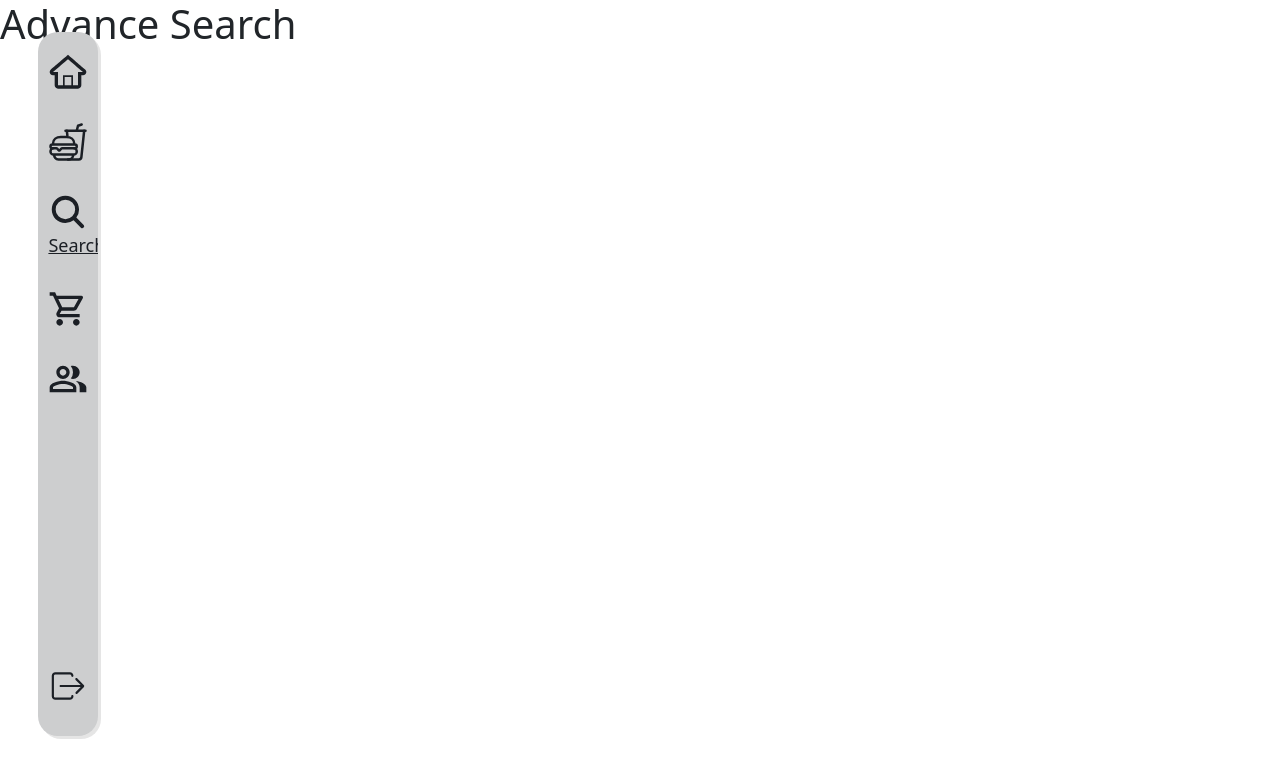
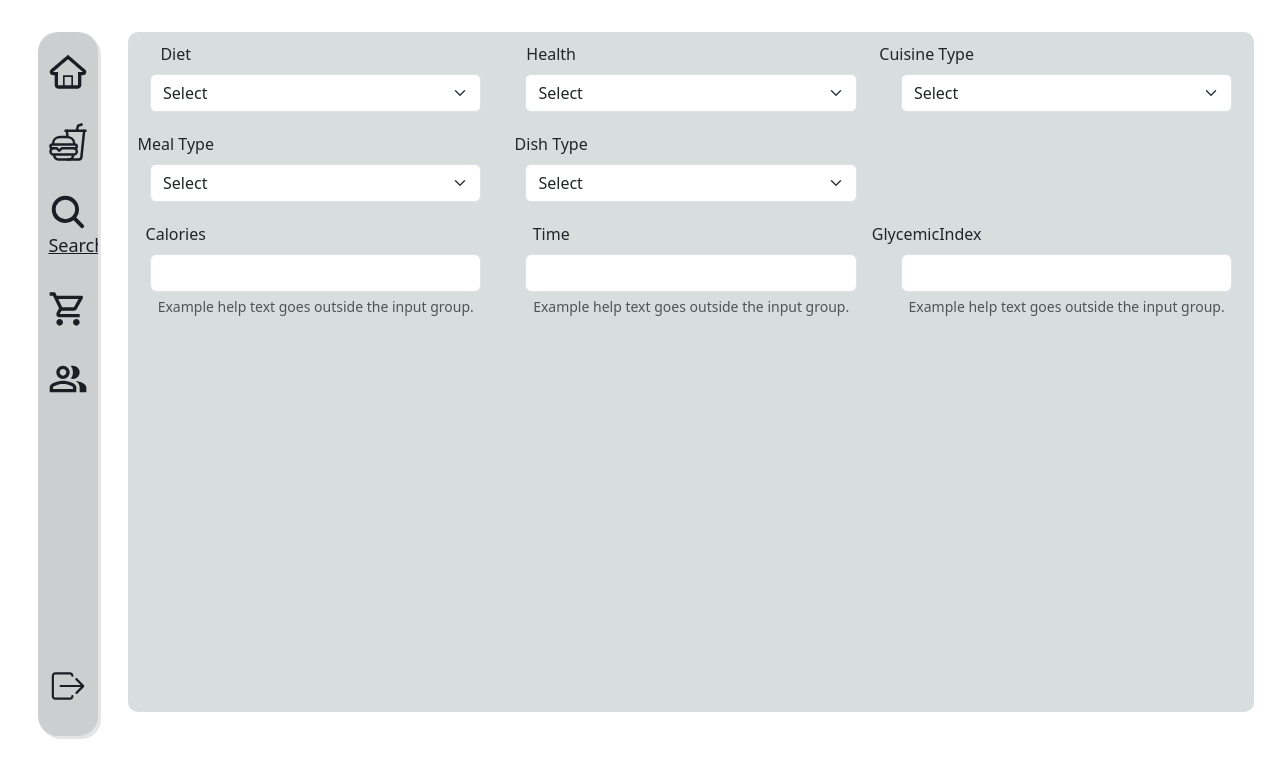
Before and after one commit to miteshjuikar/FoodInfo, a React (Vite) app: page /searchAd in a window 1280 px wide. Shown: the top 778 px of the page. Built offline with nearby package versions, Linux system fonts and the light colour scheme.

Commit message:
2nd Commit

```diff
--- /dev/null
+++ b/src/Components/AdvanceSearch.jsx
@@ -0,0 +1,67 @@
+import React from 'react'
+import style from './AdvanceSearch.module.css'
+import DropDown from './SubComponents/DropDown';
+import TextBox from './SubComponents/TextBox';
+import { useState  } from 'react'
+
+export default function AdvanceSearch() {
+    const diet = ["balanced", "high-fiber", "high-protein", "low-carb", "low-fat", "low-sodium"];
+
+    const health = ["alcohol-cocktail", "alcohol-free", "celery-free", "crustacean-free", "dairy-free", "DASH", "egg-free", "fish-free", "fodmap-free", "gluten-free", "immuno-supportive", "keto-friendly", "kidney-friendly", "kosher", "low-fat-abs", "low-potassium", "low-sugar", "lupine-free", "Mediterranean", "mollusk-free", "mustard-free", "no-oil-added, paleo", "peanut-free", "pescatarian", "pork-free", "red-meat-free", "sesame-free", "shellfish-free", "soy-free", "sugar-conscious", "sulfite-free", "tree-nut-free", "vegan", "vegetarian", "wheat-free"];
+
+    const cuisineType = ['American', 'Asian', 'British', 'Caribbean', 'Central Europe', 'Chinese', 'Eastern Europe', 'French', 'Indian', 'Italian', 'Japanese', 'Kosher', 'Mediterranean', 'Mexican', 'Middle Eastern', 'Nordic', 'South American', 'South East Asian'];
+
+    const mealType=['Breakfast', 'Dinner', 'Lunch', 'Snack', 'Teatime'];
+
+    const dishType=['Biscuits and cookies', 'Bread', 'Cereals', 'Condiments and sauces', 'Desserts', 'Drinks', 'Main course', 'Pancake', 'Preps', 'Preserve', 'Salad', 'Sandwiches', 'Side dish', 'Soup', 'Starter', 'Sweets'];
+
+    const [ textData, setTextData ] = useState({ diet:"", health:"", cuisineType:"", mealType:"", dishType:"" ,calories: "", time: "", glycemicIndex:"" });
+
+    function handleChange(e) {
+        setTextData((preVal) => ({
+            ...preVal,
+            [e.target.id]: e.target.value
+        }))
+    }
+
+    console.log(textData);
+  return (
+    <div className={style.advanceSearch}>
+
+        <div className="container text-center">
+        <div className="row">
+            <div className="col-6 col-sm-4">
+            <DropDown arrDropName={diet} name={"Diet"} textData={textData} setTextData={setTextData} handleChange={handleChange} />
+            </div>
+            <div className="col-6 col-sm-4">
+            <DropDown arrDropName={health} name={"Health"} textData={textData} setTextData={setTextData} handleChange={handleChange}  />
+            </div>
+            <div className="col-6 col-sm-4">
+            <DropDown arrDropName={cuisineType} name={"Cuisine Type"} textData={textData} setTextData={setTextData} handleChange={handleChange}  />
+            </div>
+
+            <div className="w-100 d-none d-md-block"></div>
+
+            <div className="col-6 col-sm-4">
+            <DropDown arrDropName={mealType} name={"Meal Type"} textData={textData} setTextData={setTextData} handleChange={handleChange}  />
+            </div>
+            <div className="col-6 col-sm-4">
+            <DropDown arrDropName={dishType} name={"Dish Type"} textData={textData} setTextData={setTextData} handleChange={handleChange} />
+            </div>
+
+            <div className="w-100 d-none d-md-block"></div>
+
+            <div className="col-6 col-sm-4">
+                <TextBox name={"Calories"} boxId={"calories"} textData={textData} setTextData={setTextData} handleChange={handleChange} />
+            </div>
+            <div className="col-6 col-sm-4">
+                <TextBox name={"Time"} boxId={"time"} textData={textData} setTextData={setTextData} handleChange={handleChange} />
+            </div>
+            <div className="col-6 col-sm-4">
+                <TextBox name={"GlycemicIndex"} boxId={"glycemicIndex"} textData={textData} setTextData={setTextData} handleChange={handleChange} />
+            </div>
+        </div>
+        </div>
+    </div>
+  )
+}
--- /dev/null
+++ b/src/Components/AdvanceSearch.module.css
@@ -0,0 +1,17 @@
+.advanceSearch{
+  margin-top: 2.5%;
+  margin-left: 10%;
+  height: 85vh;
+  width: 88vw;
+  border-radius: 10px;
+  background-color: rgb(216, 222, 222);
+}
+
+.textBox{
+    margin: 5px;
+    padding: 5px;
+    label{
+        position: relative;
+        left: -140px;
+    }
+}
--- a/src/Components/HoriNavbar.jsx
+++ b/src/Components/HoriNavbar.jsx
@@ -9,6 +9,10 @@ export default function HoriNavbar( { msg, setMsg, handleSearch,onSearch } ) {
     <>
     <div className={style.horiNav}>
         <h2>Recipes</h2>
+        <div className={style.horiButton}>
+          <Link to='/logIn'>
+            <button className={style.logIn}>Log In</button>
+          </Link>
           <div>
             <input
                 className={style.searchText}
@@ -19,6 +23,7 @@ export default function HoriNavbar( { msg, setMsg, handleSearch,onSearch } ) {
             <IoSearch className={style.searchIcon} onClick={onSearch} />
           </div>
         </div>
+    </div>
     </>
   )
 }
--- a/src/Components/HoriNavbar.module.css
+++ b/src/Components/HoriNavbar.module.css
@@ -10,6 +10,14 @@
         font-weight: 600;
     }
 }
+.logIn{
+    border-radius: 5px;
+    padding: 5px;
+}
+.horiButton{
+    display: flex;
+    gap: 10px;
+}
 .searchText{
     border-radius: 5px;
     padding: 5px;
--- /dev/null
+++ b/src/Components/LogIn.jsx
@@ -0,0 +1,21 @@
+import React from 'react'
+import style from './LogIn.module.css'
+
+export default function LogIn() {
+  return (
+    <div className={style.logInForm}>
+    <form>
+        <div class="mb-3">
+            <label for="exampleInputEmail1" class="form-label">Email address</label>
+            <input type="email" class="form-control" id="exampleInputEmail1" aria-describedby="emailHelp" />
+            <div id="emailHelp" class="form-text">We'll never share your email with anyone else.</div>
+        </div>
+        <div class="mb-3">
+            <label for="exampleInputPassword1" class="form-label">Password</label>
+            <input type="password" class="form-control" id="exampleInputPassword1" />
+        </div>
+        <button type="submit" class="btn btn-primary">Submit</button>
+    </form>
+    </div>
+  )
+}
--- /dev/null
+++ b/src/Components/LogIn.module.css
@@ -0,0 +1,5 @@
+.logInForm{
+  position: absolute;
+  top: 10%;
+  right: 20%;
+}
--- /dev/null
+++ b/src/Components/SubComponents/DropDown.jsx
@@ -0,0 +1,19 @@
+import React from 'react'
+import style from '../AdvanceSearch.module.css'
+
+export default function DropDown( { arrDropName, name, textData, handleChange}) {
+    const handleChangeDrop = (e) => {
+        console.log(e.target.value);
+    }
+  return (
+    <>
+        <div className={style.textBox}>
+            <label htmlFor="dropDownInput" className="form-label">{name}</label>
+            <select className={`form-select`} onChange={handleChange} >
+                <option defaultValue={"Select"}>Select</option>
+                {arrDropName.map((dropVal) => (<option key={dropVal} >{dropVal}</option>))}
+            </select>
+        </div>
+    </>
+  )
+}
--- /dev/null
+++ b/src/Components/SubComponents/TextBox.jsx
@@ -0,0 +1,31 @@
+import React from 'react'
+import style from '../AdvanceSearch.module.css'
+
+
+export default function TextBox({ name, boxId, setTextData, textData, handleChange }) {
+
+    // function handleChange(e) {
+    //     setTextData((preVal) => ({
+    //         ...preVal,
+    //         [e.target.id]: e.target.value
+    //     }))
+    // }
+
+  return (
+    <>
+    <div className={style.textBox}>
+        <label htmlFor="basic-url" className="form-label">{name}</label>
+        <div className="input-group">
+            <input type="text"
+                    className="form-control"
+                    id={boxId}
+                    aria-describedby="basic-addon3 basic-addon4"
+                    value={textData.boxId}
+                    onChange={handleChange}
+            />
+        </div>
+        <div className="form-text" id="basic-addon4">Example help text goes outside the input group.</div>
+    </div>
+    </>
+  )
+}
--- a/src/main.jsx
+++ b/src/main.jsx
@@ -14,17 +14,19 @@ import RecipeDetails from './Components/RecipeDetails'
 import Home from './Home'
 import Layout from './Components/Layout';
 import FilteredList from './Components/FilteredList';
+import AdvanceSearch from './Components/AdvanceSearch';
+import LogIn from './Components/LogIn';
 
 
 const router = createBrowserRouter(createRoutesFromElements(
   <Route path="/" element={<Layout />} >
     <Route index element={<Home/>}/>
-    <Route path='/recipes' element={<Recipes />} />
-    <Route path='/recipes/:id' element={<RecipeDetails />} />
-
-    <Route path='/searchAd' element={<h1>Advance Search</h1> } />
-    <Route path='/cart' element={<h1>Cart Page</h1>} />
-    <Route path='/about' element={<h1>About Us</h1>} />
+    <Route path='recipes' element={<Recipes />} />
+    <Route path='recipes/:id' element={<RecipeDetails />} />
+    <Route path='searchAd' element={<AdvanceSearch /> } />
+    <Route path='logIn' element={<LogIn /> } />
+    <Route path='cart' element={<h1>Cart Page</h1>} />
+    <Route path='about' element={<h1>About Us</h1>} />
   </Route>
 ))
 
```
Lines whose indentation alone changed are shown as unchanged.
